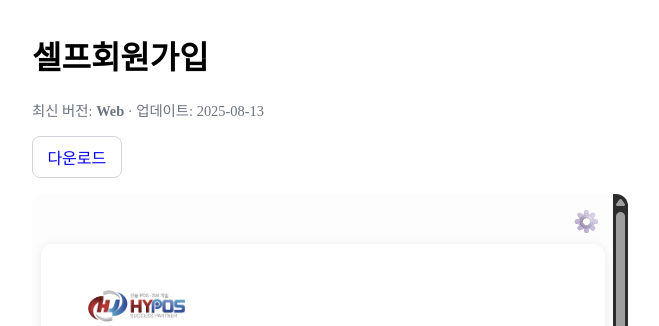
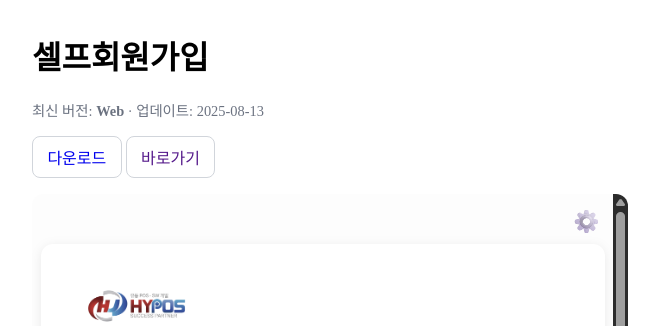
Before and after one commit to LeeTaeJong/LeeTaeJong.github.io, a Jekyll site: the page built from projects/byrRegister.md, in a window 1280 px wide and 900 px high. Shown: the top 326 px of the window, without its empty margins (158-817 px from the left). Built offline with Jekyll 4.4.1, drawn with Linux system fonts in a browser that asks for light colours.

Commit message:
Update project.html

```diff
--- a/_layouts/project.html
+++ b/_layouts/project.html
@@ -28,6 +28,7 @@
 
       <p>
         <a class="btn" href="{{ page.download_url }}" target="_blank">다운로드</a>
+        <a class="btn" href="{{ page.hyperlink_url }}" target="_blank">바로가기</a>
         {%- if page.changelog_url -%}
         <a class="btn" href="{{ page.changelog_url }}" target="_blank">변경 이력</a>
         {%- endif -%}
```
